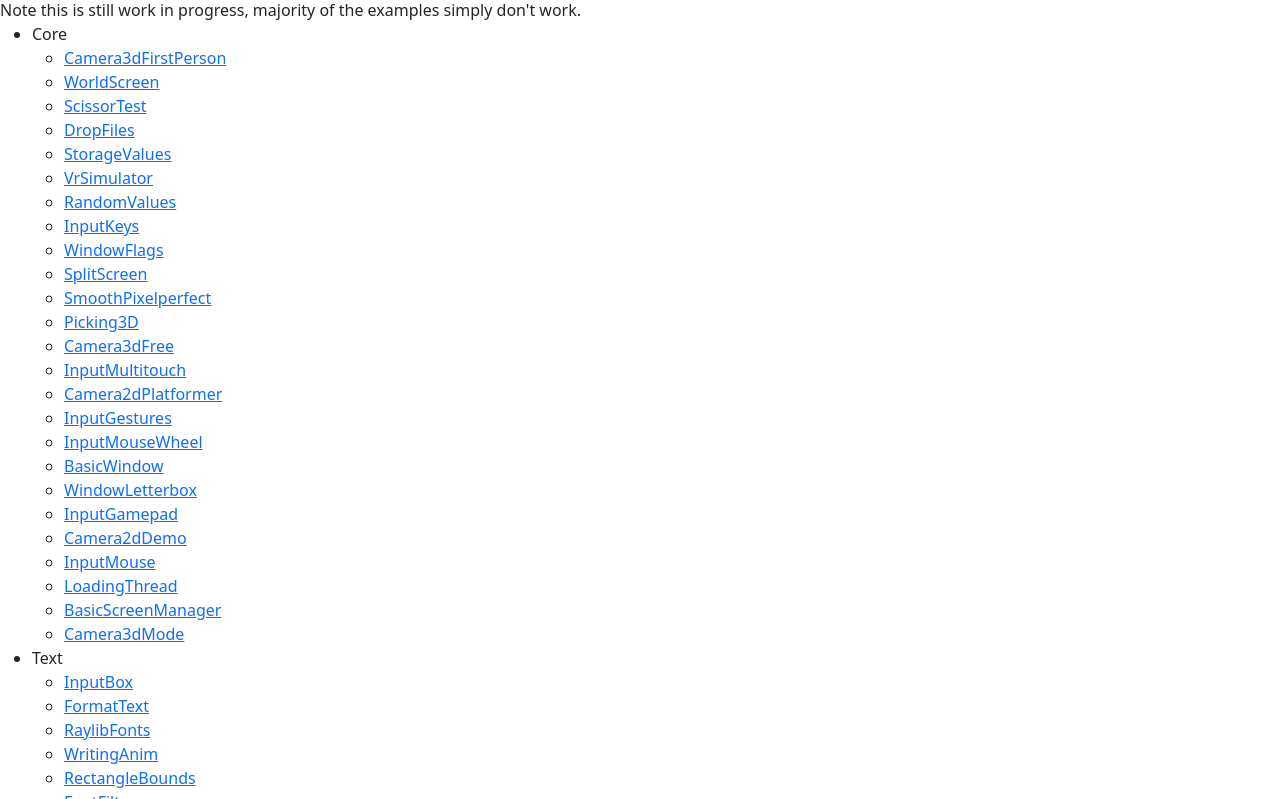
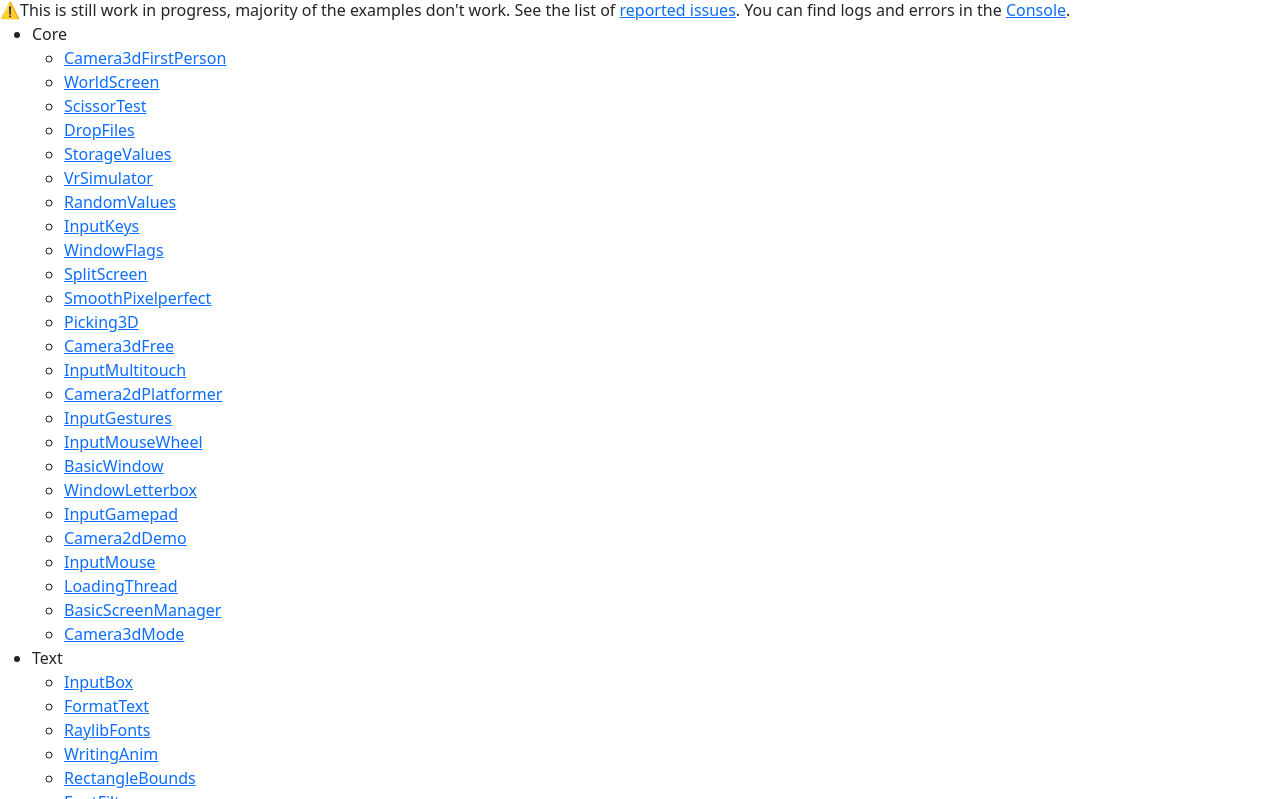
Before and after one commit to stanoddly/DotnetRaylibWasm, a plain HTML site: page DotnetRaylibWasm/index.html in a window 1280 px wide. Shown: the part 58-857 px from the top of the page. Drawn offline with nearby package versions, Linux system fonts and the light colour scheme.

Commit message:
Improved index.

```diff
--- a/DotnetRaylibWasm/index.html
+++ b/DotnetRaylibWasm/index.html
@@ -9,7 +9,7 @@
 
 <body>
   <h1>Dotnet + Raylib + Wasm prototype</h1>
-  <div>Note this is still work in progress, majority of the examples simply don't work.</div>
+  <div>⚠️This is still work in progress, majority of the examples don't work. See the list of <a href="https://github.com/disketteman/DotnetRaylibWasm/issues">reported issues</a>. You can find logs and errors in the <a href="https://developer.chrome.com/docs/devtools/console/">Console</a>.</div>
   <ul>
     <li>Core
       <ul>
```
